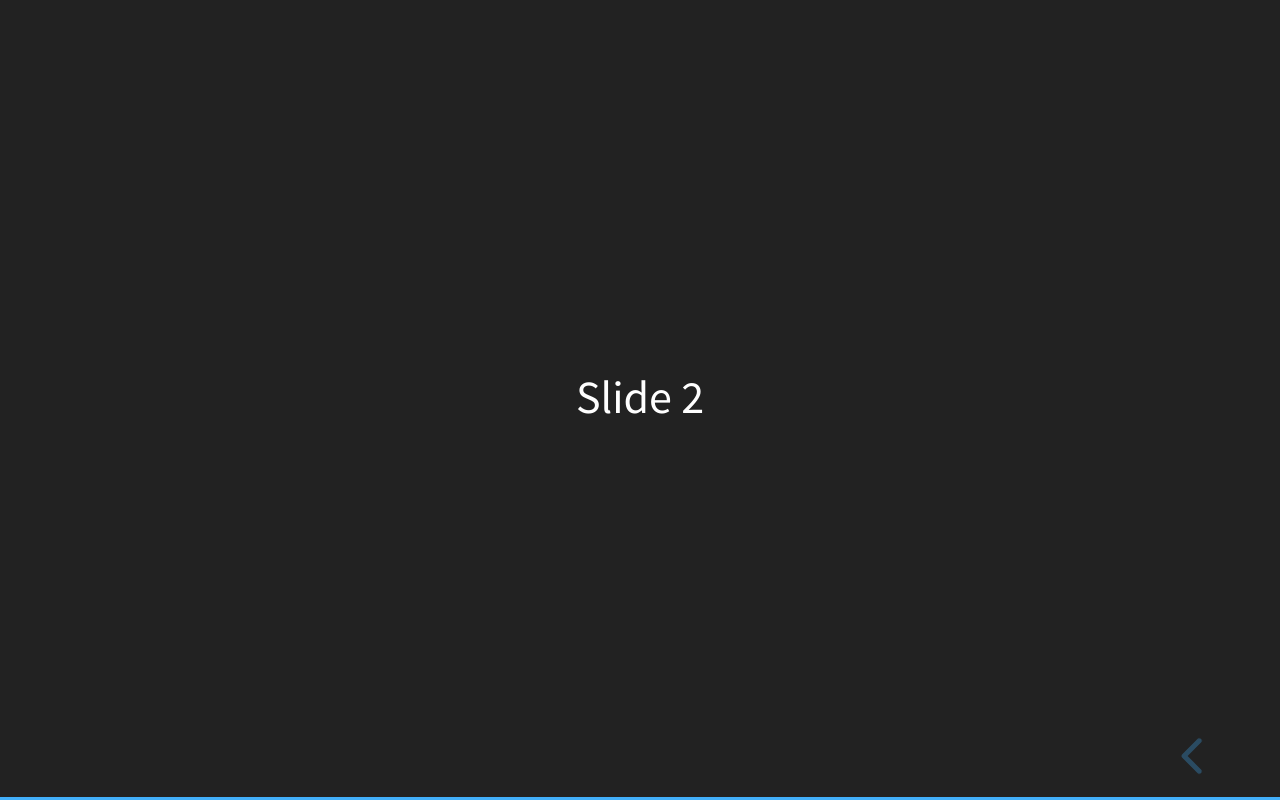
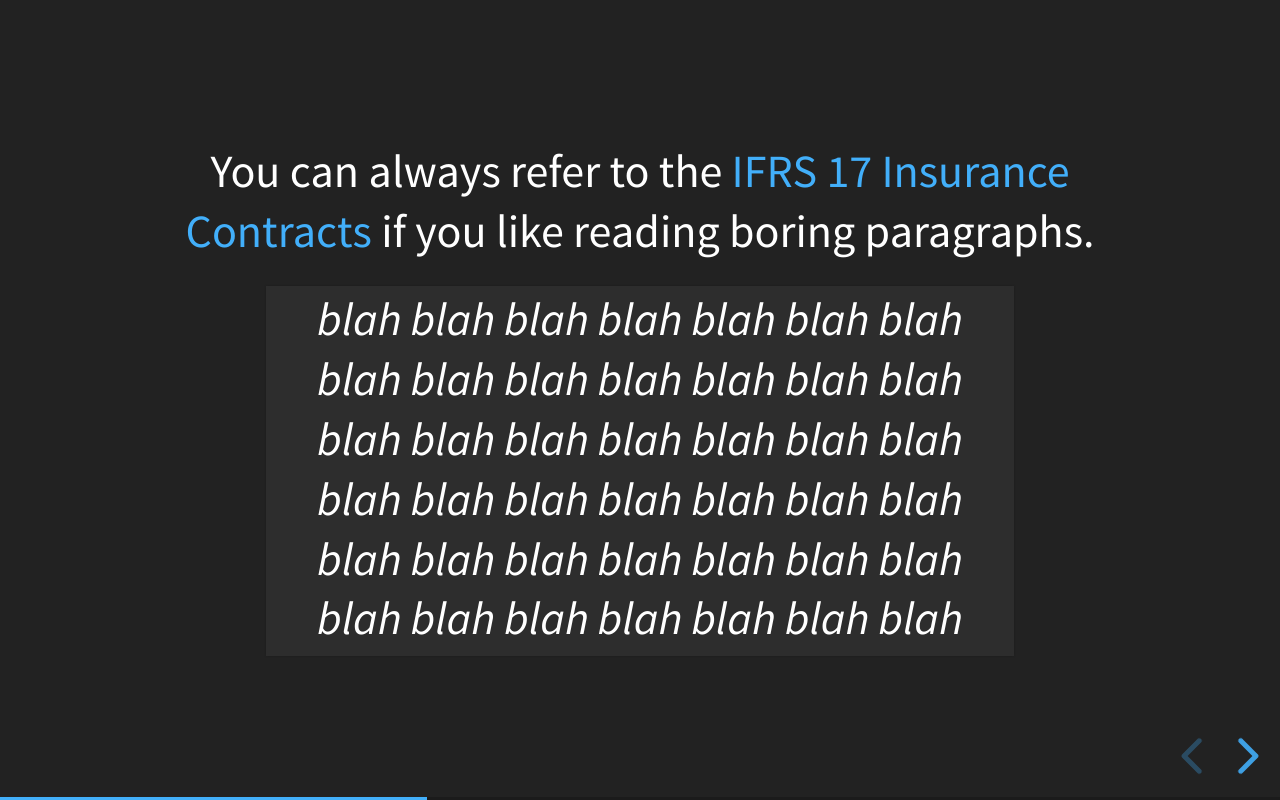
Before and after one commit to bensonby/ifrs17-guide, a plain HTML site: page index.html in a window 1280 px wide. Both pictures are taken after a click on the button "next slide". Drawn offline with Linux system fonts and the light colour scheme.

Commit message:
Introduction slides

```diff
--- a/index.html
+++ b/index.html
@@ -24,8 +24,25 @@
 	<body>
 		<div class="reveal">
 			<div class="slides">
-				<section>Slide 1</section>
-				<section>Slide 2</section>
+				<section>The Friendly Guide to IFRS 17</section>
+        <section>
+          <p>
+            You can always refer to the
+            <a target="_blank" href="https://www.ifrs.org/issued-standards/list-of-standards/ifrs-17-insurance-contracts/">IFRS 17 Insurance Contracts</a>
+            if you like reading boring paragraphs.
+          </p>
+          <blockquote>
+          blah blah blah blah blah blah blah blah blah blah blah blah blah blah
+          blah blah blah blah blah blah blah blah blah blah blah blah blah blah
+          blah blah blah blah blah blah blah blah blah blah blah blah blah blah
+          </blockquote>
+        </section>
+        <section>
+          Let's get to the point, with numbers.
+        </section>
+        <section>
+          You are probably familiar with how the reserves control the profit of an insurance contract:
+        </section>
 			</div>
 		</div>
 
```
